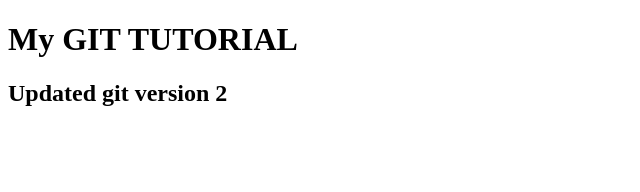
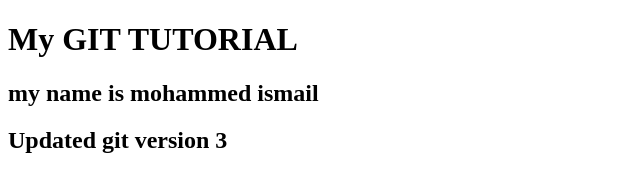
Before and after one commit to ismailmi/tutedude-tutorial, a plain HTML site: page index.html in a window 1280 px wide. Shown: the whole page, without its empty margins (0-640 px from the left). Drawn offline with Linux system fonts and the light colour scheme.

Commit message:
version - 3

```diff
--- a/index.html
+++ b/index.html
@@ -8,7 +8,8 @@
 </head>
 <body>
  <h1>My GIT TUTORIAL</h1>
- <h2>Updated git version 2</h2>
+ <h2>my name is mohammed ismail</h2>
+ <h2>Updated git version 3</h2>
 
 </body>
 </html>
```
